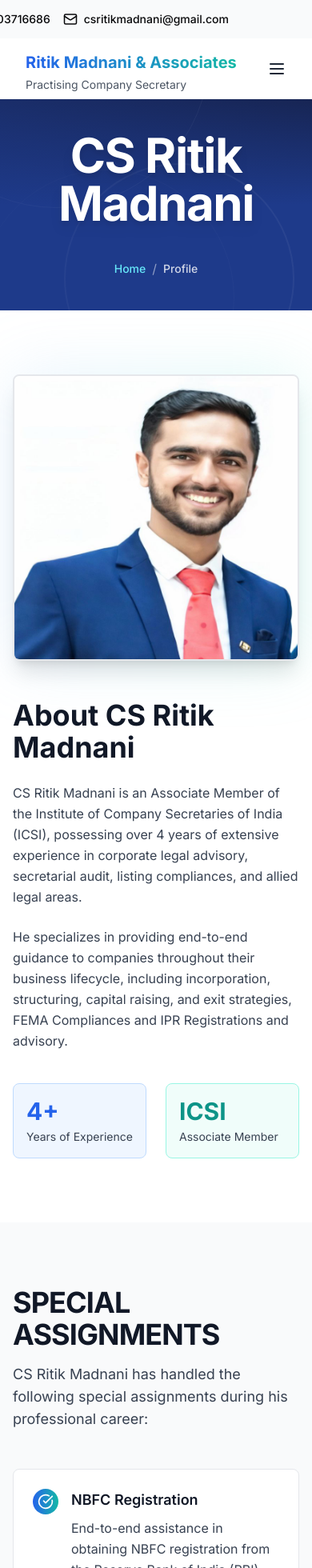
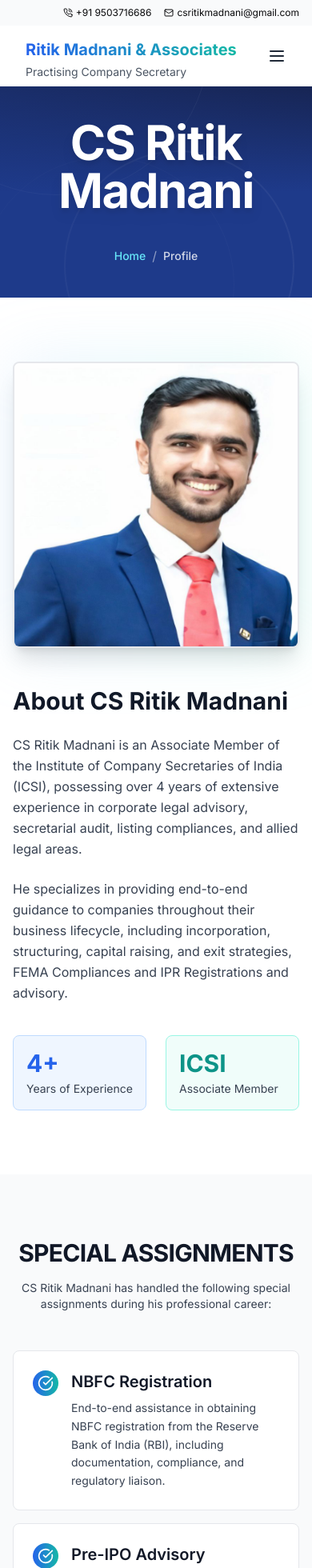
Before and after one commit to Yash4898/ritik-madnani-website, a Next.js app: page /profile in a window 390 px wide. Shown: the top 1960 px of the page at 80% size. Built offline with nearby package versions, Linux system fonts and the light colour scheme.

Commit message:
Website UI Enhancement #1
-Made changes in font size for all pages for heading tags
-Made Navbar more responsive
-Navbar is closing now after selection nav.item which was not happening earlier

```diff
--- a/app/expertise/page.tsx
+++ b/app/expertise/page.tsx
@@ -95,7 +95,7 @@ export default function ExpertisePage() {
                 viewport={{ once: true }}
                 className="text-center max-w-3xl mx-auto space-y-4"
               >
-                <h2 className="text-4xl md:text-3xl font-bold text-gray-900">
+                <h2 className="text-3xl md:text-3xl font-bold text-gray-900">
                   <TextGenerateEffect words="Area of Specialization"/>
                 </h2>
                 <p className="text-lg text-gray-700 leading-relaxed">
--- a/app/layout.tsx
+++ b/app/layout.tsx
@@ -12,6 +12,8 @@ export const metadata = {
   description: "Practising Company Secretary in Jalgaon, India. CS services for businesses and startups.",
   keywords: [
     "Top CS Firms In Jalgaon",
+    "Coporate Law",
+    "Legal Advisory",
     "CS Firms In Jalgaon",
     "Company Secretaries In Jalgaon",
     "Practising Company Secretary",
--- a/app/mission-vision/page.tsx
+++ b/app/mission-vision/page.tsx
@@ -58,7 +58,7 @@ export default function MissionVisionPage() {
                 viewport={{ once: true }}
                 className="text-center max-w-3xl mx-auto space-y-4"
               >
-                <h2 className="text-4xl md:text-3xl font-bold text-gray-900">
+                <h2 className="text-4xl md:text-4xl font-bold text-gray-900">
                   <TextGenerateEffect words="Our Purpose"/>
                 </h2>
                 <p className="text-lg text-gray-700 leading-relaxed">
@@ -84,11 +84,11 @@ export default function MissionVisionPage() {
       <div className="flex flex-col justify-center space-y-5">
         <div className="flex items-center gap-3">
           <div className="rounded-full bg-gradient-to-r from-blue-600 to-cyan-500 p-3">
-            <Target className="h-5 w-5 text-white" />
+            <Target className="h-4 w-4 text-white" />
           </div>
-          <h3 className="text-4xl md:text-3xl font-bold text-gray-900">
+          <h2 className="text-2xl md:text-3xl font-bold text-gray-900">
             Our Mission
-          </h3>
+          </h2>
         </div>
 
         <p className="text-base md:text-sm text-gray-700 leading-relaxed">
@@ -140,9 +140,9 @@ export default function MissionVisionPage() {
       <div className="flex flex-col justify-center space-y-5 order-1 md:order-2">
         <div className="flex items-center gap-3">
           <div className="rounded-full bg-gradient-to-r from-blue-600 to-cyan-500 p-3">
-            <Eye className="h-5 w-5 text-white" />
+            <Eye className="h-4 w-4 text-white" />
           </div>
-          <h3 className="text-4xl md:text-3xl font-bold text-gray-900">
+          <h3 className="text-2xl md:text-3xl font-bold text-gray-900">
             Our Vision
           </h3>
         </div>
--- a/app/profile/page.tsx
+++ b/app/profile/page.tsx
@@ -114,7 +114,7 @@ export default function ProfilePage() {
                   className="lg:col-span-2 space-y-6"
                 >
                   <div>
-                    <h2 className="text-4xl md:text-3xl font-bold text-gray-900">
+                    <h2 className="text-3xl md:text-3xl font-bold text-gray-900">
                       About CS Ritik Madnani
                     </h2>
                   </div>
@@ -163,7 +163,7 @@ export default function ProfilePage() {
                 whileInView={{ opacity: 1, y: 0 }}
                 transition={{ duration: 0.6 }}
                 viewport={{ once: true }}
-                className="text-4xl md:text-3xl font-bold text-gray-900 mb-4 uppercase tracking-tight"
+                className="text-3xl md:text-3xl font-bold text-gray-900 text-center mb-4 uppercase tracking-tight"
               >
                 Special Assignments
               </motion.h2>
@@ -173,7 +173,7 @@ export default function ProfilePage() {
                 whileInView={{ opacity: 1 }}
                 transition={{ duration: 0.6, delay: 0.1 }}
                 viewport={{ once: true }}
-                className="text-gray-700 text-lg mb-12 max-w-4xl"
+                className="text-gray-700 text-sm text-center mb-12"
               >
                 CS Ritik Madnani has handled the following special assignments during his professional career:
               </motion.p>
@@ -194,10 +194,10 @@ export default function ProfilePage() {
                       </div>
                     </div>
                     <div className="flex-1 min-w-0">
-                      <h3 className="text-lg font-semibold text-gray-900 mb-2">
+                      <h3 className="text-xl md:text-lg font-semibold text-gray-900 mb-2">
                         {assignment.title}
                       </h3>
-                      <p className="text-gray-700 leading-relaxed">
+                      <p className="text-gray-700 text-sm leading-relaxed">
                         {assignment.description}
                       </p>
                     </div>
--- a/app/services/page.tsx
+++ b/app/services/page.tsx
@@ -188,7 +188,7 @@ export default function ServicesPage() {
                 viewport={{ once: true }}
                 className="text-center max-w-3xl mx-auto space-y-4"
               >
-                <h2 className="text-4xl md:text-3xl font-bold text-gray-900">
+                <h2 className="text-3xl md:text-3xl font-bold text-gray-900">
                   <TextGenerateEffect words="Comprehensive Professional Solutions"/>
                 </h2>
                 <p className="text-sm text-gray-700 leading-relaxed">
--- a/components/detailed-services.tsx
+++ b/components/detailed-services.tsx
@@ -118,13 +118,15 @@ export function DetailedServices({ services }: { services: Service[] }) {
                   </p>
 
                   <ul className="space-y-2 pt-3">
-                    {activeService.details.map((item, i) => (
-                      <li key={i} className="flex gap-2 text-sm text-gray-600">
-                        <span className="mt-1 h-1.5 w-1.5 bg-blue-600 rounded-full" />
+                  {activeService.details.map((item, i) => (
+                    <li key={i} className="flex gap-2 text-sm text-gray-600">
+                      <span className="mt-2 inline-block h-1.5 w-1.5 rounded-full bg-blue-600 shrink-0" />
+                      <span className="flex-1">
                         {item}
-                      </li>
-                    ))}
-                  </ul>
+                      </span>
+                    </li>
+                  ))}
+                </ul>
 
                   <div className="pt-6 text-right">
                     <Link
--- a/components/mission-vision.tsx
+++ b/components/mission-vision.tsx
@@ -33,9 +33,9 @@ export function MissionVision() {
           >
             <div className="flex items-center gap-3 mb-4">
               <div className="rounded-full bg-gradient-to-r from-blue-600 to-teal-500 p-3">
-                <Target className="h-6 w-6 text-white" />
+                <Target className="h-4 w-4 text-white" />
               </div>
-              <h3 className="text-2xl font-bold bg-clip-text text-transparent bg-gradient-to-r from-blue-700 to-teal-600">
+              <h3 className="text-xl font-bold bg-clip-text text-transparent bg-gradient-to-r from-blue-700 to-teal-600">
                 Our Mission
               </h3>
             </div>
@@ -58,9 +58,9 @@ export function MissionVision() {
           >
             <div className="flex items-center gap-3 mb-4">
               <div className="rounded-full bg-gradient-to-r from-blue-600 to-teal-500 p-3">
-                <Eye className="h-6 w-6 text-white" />
+                <Eye className="h-4 w-4 text-white" />
               </div>
-              <h3 className="text-2xl font-bold bg-clip-text text-transparent bg-gradient-to-r from-blue-700 to-teal-600">
+              <h3 className="text-xl font-bold bg-clip-text text-transparent bg-gradient-to-r from-blue-700 to-teal-600">
                 Our Vision
               </h3>
             </div>
--- a/components/navbar.tsx
+++ b/components/navbar.tsx
@@ -5,6 +5,7 @@ import Link from "next/link"
 import { motion } from "framer-motion"
 import { Button } from "@/components/ui/button"
 import { Menu, X, ChevronDown, Mail, PhoneCall } from "lucide-react"
+import { usePathname } from "next/navigation"
 
 const navItems = [
   { label: "Home", href: "/" },
@@ -52,6 +53,13 @@ export function Navbar() {
   const [isDropdownOpen, setIsDropdownOpen] = useState(false)
   const [isServicesDropdownOpen, setIsServicesDropdownOpen] = useState(false)
   const [scrolled, setScrolled] = useState(false)
+  const pathname = usePathname();
+
+  useEffect(() => {
+    setIsMenuOpen(false)
+    setIsDropdownOpen(false)
+    setIsServicesDropdownOpen(false)
+  }, [pathname])
 
   useEffect(() => {
     const handleScroll = () => setScrolled(window.scrollY > 20)
@@ -66,14 +74,18 @@ export function Navbar() {
   }`}
 >
   {/* Top contact bar */}
-      <div className="flex items-center justify-end gap-4 px-6 py-3 bg-gray-50">
-        <div className="flex items-center gap-2 px-20 whitespace-nowrap">
-          <PhoneCall size={18} />
-          <span className="text-sm font-medium">+91 9503716686</span>
-          <br />
-          <div className="flex items-center gap-2 whitespace-nowrap">
-            <Mail size={18} />
-            <span className="text-sm font-medium"> csritikmadnani@gmail.com</span>
+  <div className="flex justify-end bg-gray-50 px-4 py-2">
+    <div className="flex flex-wrap items-center gap-x-4 gap-y-1 text-xs sm:text-sm md:text-base">
+      <div className="flex items-center gap-1">
+        <PhoneCall className="w-3 h-3 sm:w-4 sm:h-4 md:w-5 md:h-5" />
+        <span className="font-small">+91 9503716686</span>
+      </div>
+
+      <div className="flex items-center gap-1">
+        <Mail className="w-3 h-3 sm:w-4 sm:h-4 md:w-5 md:h-5" />
+        <span className="font-small">
+          csritikmadnani@gmail.com
+        </span>
       </div>
     </div>
   </div>
@@ -140,7 +152,7 @@ export function Navbar() {
           </Button>
 
           <button
-            className="md:hidden text-gray-800"
+            className="md:hidden  text-gray-800"
             onClick={() => setIsMenuOpen(!isMenuOpen)}
           >
             {isMenuOpen ? <X size={24} /> : <Menu size={24} />}
@@ -154,7 +166,7 @@ export function Navbar() {
           initial={{ opacity: 0, y: -20 }}
           animate={{ opacity: 1, y: 0 }}
           exit={{ opacity: 0, y: -20 }}
-          className="md:hidden absolute top-16 left-0 right-0 bg-white/95 backdrop-blur-lg border-b border-gray-200"
+          className="md:hidden absolute top-18 left-0 right-0 bg-white/95 backdrop-blur-lg border-b border-gray-200"
         >
           <div className="container py-4 flex flex-col gap-2">
             {navItems.map((item) => (
```
Also changed, not shown: app/about/page.tsx (+20 -18 lines). Lines whose indentation alone changed are shown as unchanged.
